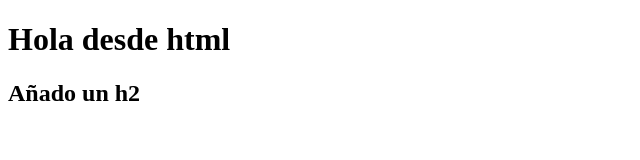
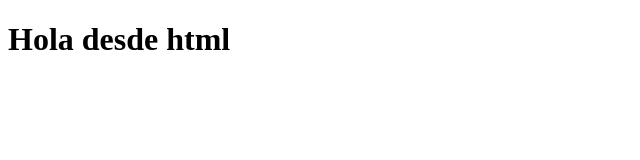
Before and after one commit to cesargusa/ejemplo-git, a plain HTML site: page index.html in a window 1280 px wide. Shown: the whole page, without its empty margins (0-640 px from the left). Drawn offline with Linux system fonts and the light colour scheme.

Commit message:
He wuitado el h2

```diff
--- a/index.html
+++ b/index.html
@@ -8,6 +8,5 @@
 </head>
 <body>
     <h1>Hola desde html</h1>
-    <h2>Añado un h2</h2>
 </body>
 </html>
```
